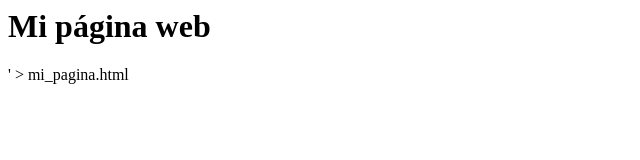
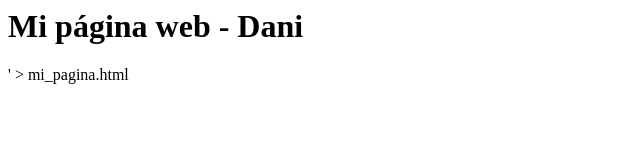
Before and after one commit to KarolXD/test-p-g, a plain HTML site: page index.html in a window 1280 px wide. Shown: the whole page, without its empty margins (0-640 px from the left). Drawn offline with Linux system fonts and the light colour scheme.

Commit message:
cambio 2

```diff
--- a/index.html
+++ b/index.html
@@ -3,6 +3,6 @@
     <title>Mi Página Web</title>
 </head>
 <body>
-    <h1>Mi página web </h1>
+    <h1>Mi página web - Dani </h1>
 </body>
 </html>' > mi_pagina.html
```
